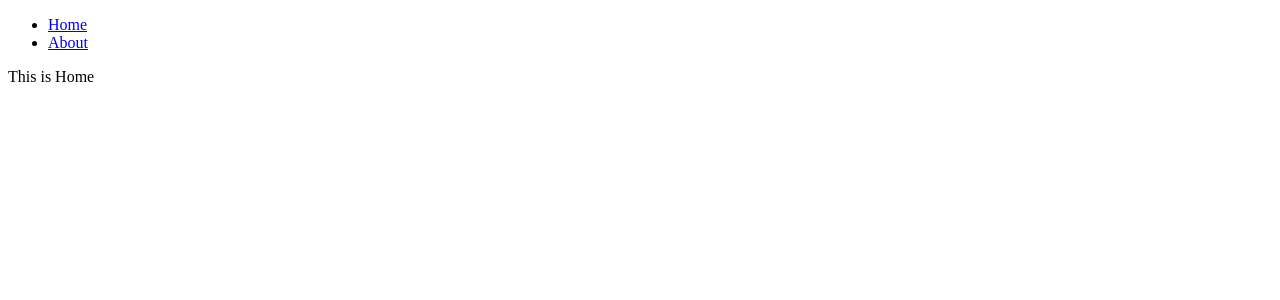
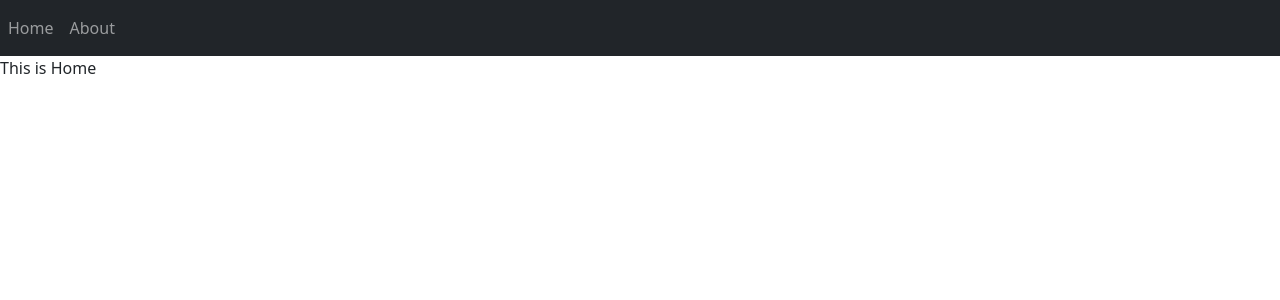
Before and after one commit to kashipai/ts-loadable-sample, a React app: page / in a window 1280 px wide. Shown: the top 300 px of the page. Built offline with nearby package versions, Linux system fonts and the light colour scheme.

Commit message:
Add reactstrap navigation (#1)

```diff
--- a/index.html
+++ b/index.html
@@ -1,7 +1,10 @@
 <!DOCTYPE html>
 <html>
     <head>
+        <meta name="viewport" content="width=device-width, initial-scale=1, shrink-to-fit=no"/>
+        <link rel="stylesheet" href="node_modules/bootstrap/dist/css/bootstrap.min.css"/>
         <title>Sample Page</title>
+
     </head>
     <body>
         <div id="root"></div>
--- a/package.json
+++ b/package.json
@@ -17,13 +17,17 @@
 		"@types/react-dom": "^16.8.4",
 		"@types/react-router": "^4.4.5",
 		"@types/react-router-dom": "^4.3.2",
+		"@types/reactstrap": "^8.0.0",
 		"awesome-typescript-loader": "^5.2.1",
 		"babel-loader": "^8.0.5",
+		"bootstrap": "^4.3.1",
+		"css-loader": "^2.1.1",
 		"html-webpack-plugin": "^3.2.0",
 		"react": "^16.8.6",
 		"react-dom": "^16.8.6",
 		"react-router": "^5.0.0",
 		"react-router-dom": "^5.0.0",
+		"reactstrap": "^8.0.0",
 		"typescript": "^3.4.3",
 		"webpack": "^4.30.0",
 		"webpack-cli": "^3.3.0",
--- a/src/index.tsx
+++ b/src/index.tsx
@@ -3,6 +3,12 @@ import * as ReactDOM from 'react-dom';
 import { BrowserRouter as Router, Switch, Link, Route, BrowserRouter } from 'react-router-dom';
 import loadable from '@loadable/component';
 import LoadingComponent from './components/loading';
+import Navbar from 'reactstrap/lib/Navbar';
+import NavbarToggler from 'reactstrap/lib/NavbarToggler';
+import Collapse from 'reactstrap/lib/Collapse';
+import Nav from 'reactstrap/lib/Nav';
+import NavItem from 'reactstrap/lib/NavItem';
+import NavLink from 'reactstrap/lib/NavLink';
 
 const HomeComponent = loadable(() => import('./components/home'), {
 	fallback: <LoadingComponent />
@@ -12,6 +18,45 @@ const AboutComponent = loadable(() => import('./components/about'), {
 	fallback: <LoadingComponent />
 });
 
+interface NavigationComponentState {
+	isOpen: boolean;
+}
+class NavigationComponent extends React.Component<{}, NavigationComponentState> {
+	constructor(props: any) {
+		super(props);
+		this.toggle = this.toggle.bind(this);
+		this.state = {
+			isOpen: false
+		};
+	}
+
+	toggle() {
+		this.setState({
+			isOpen: !this.state.isOpen
+		});
+	}
+
+	render() {
+		return (
+			<div>
+				<Navbar color="dark" dark expand="md">
+					<NavbarToggler onClick={this.toggle} />
+					<Collapse isOpen={this.state.isOpen} navbar>
+						<Nav className="ml-auto" navbar>
+							<NavItem>
+								<NavLink href="/">Home</NavLink>
+							</NavItem>
+							<NavItem>
+								<NavLink href="/about">About</NavLink>
+							</NavItem>
+						</Nav>
+					</Collapse>
+				</Navbar>
+			</div>
+		);
+	}
+}
+
 class App extends React.Component {
 	constructor(props: any) {
 		super(props);
@@ -20,20 +65,11 @@ class App extends React.Component {
 	render() {
 		return (
 			<Router>
-				<div>
-					<ul>
-						<li>
-							<Link to={'/'}>Home</Link>
-						</li>
-						<li>
-							<Link to={'/about'}>About</Link>
-						</li>
-					</ul>
-					<Switch>
-						<Route exact path="/" component={HomeComponent} />
-						<Route exact path="/about" component={AboutComponent} />
-					</Switch>
-				</div>
+				<NavigationComponent />
+				<Switch>
+					<Route exact path="/" component={HomeComponent} />
+					<Route exact path="/about" component={AboutComponent} />
+				</Switch>
 			</Router>
 		);
 	}
--- a/webpack.config.js
+++ b/webpack.config.js
@@ -28,6 +28,10 @@ module.exports = {
 				loader: 'awesome-typescript-loader'
 			},
 			{
+				test: /\.css/,
+				loader: 'css-loader'
+			},
+			{
 				test: /\.js$/,
 				exclude: [ /(node_modules)/ ],
 				use: {
```
